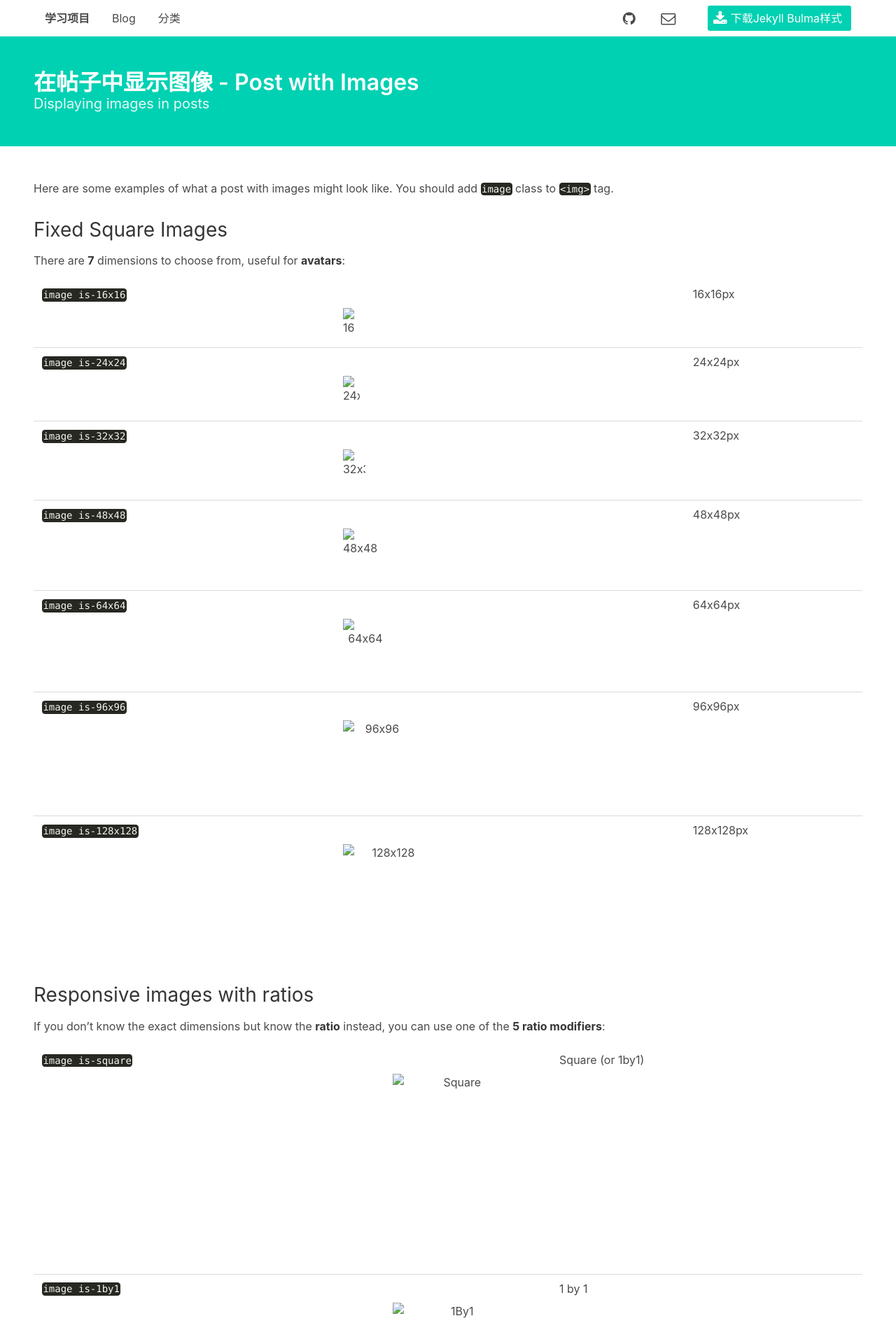
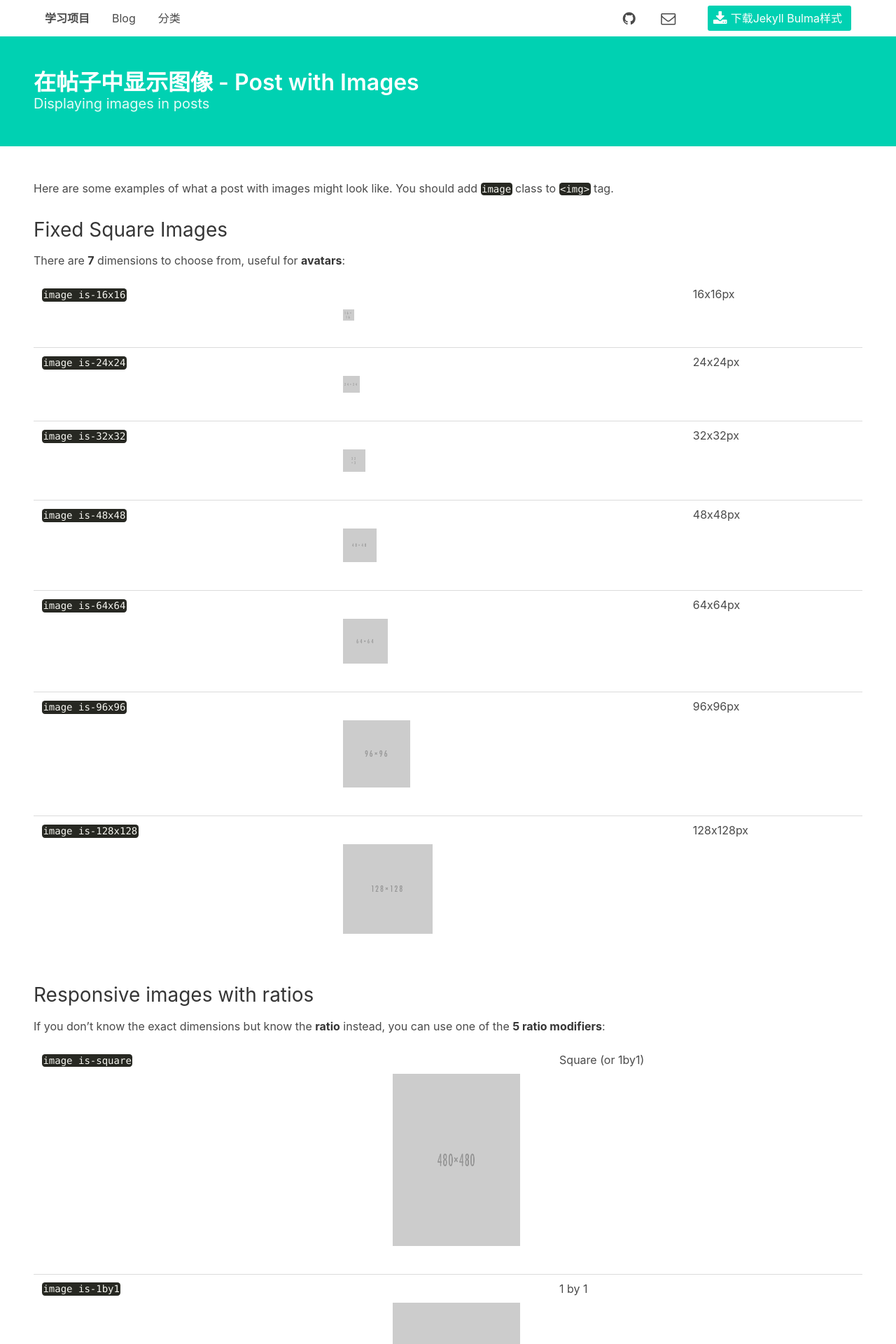
Before and after one commit to laoyangwhy/helloworld, a Jekyll site: the page built from _posts/2017-02-02-markup-post-with-images.md, in a window 1280 px wide. Shown: the top 1920 px of the page at 70% size. Built offline with Jekyll 4.4.1, drawn with Linux system fonts in a browser that asks for light colours; a script that is not in the unit is left out.

Commit message:
mod base_url for other files

```diff
--- a/_config.yml
+++ b/_config.yml
@@ -10,7 +10,7 @@ author:
   name: Eray AYDIN
   bio: "Senior PHP Developer and Linux System Administrator, Free Software Fan, Archy (On Way Trust User), Junior Game Developer"
   email: aydineray@mail.com
-  image: /jekyll-bulma/assets/images/author.jpg
+  image: /helloworld/assets/images/author.jpg
   github: erayaydin
   facebook: erayaydi
   twitter: erayaydi
--- a/_posts/2017-02-02-markup-post-with-images.md
+++ b/_posts/2017-02-02-markup-post-with-images.md
@@ -14,23 +14,23 @@ Here are some examples of what a post with images might look like. You should ad
 
 There are **7** dimensions to choose from, useful for **avatars**:
 
-| `image is-16x16` | <figure class="image is-16x16"><img src="/jekyll-bulma/assets/images/placeholders/16x16.png" alt="16x16" /></figure> | 16x16px
-| `image is-24x24` | <figure class="image is-24x24"><img src="/jekyll-bulma/assets/images/placeholders/24x24.png" alt="24x24" /></figure> | 24x24px
-| `image is-32x32` | <figure class="image is-32x32"><img src="/jekyll-bulma/assets/images/placeholders/32x32.png" alt="32x32" /></figure> | 32x32px
-| `image is-48x48` | <figure class="image is-48x48"><img src="/jekyll-bulma/assets/images/placeholders/48x48.png" alt="48x48" /></figure> | 48x48px
-| `image is-64x64` | <figure class="image is-64x64"><img src="/jekyll-bulma/assets/images/placeholders/64x64.png" alt="64x64" /></figure> | 64x64px
-| `image is-96x96` | <figure class="image is-96x96"><img src="/jekyll-bulma/assets/images/placeholders/96x96.png" alt="96x96" /></figure> | 96x96px
-| `image is-128x128` | <figure class="image is-128x128"><img src="/jekyll-bulma/assets/images/placeholders/128x128.png" alt="128x128" /></figure> | 128x128px
+| `image is-16x16` | <figure class="image is-16x16"><img src="/helloworld/assets/images/placeholders/16x16.png" alt="16x16" /></figure> | 16x16px
+| `image is-24x24` | <figure class="image is-24x24"><img src="/helloworld/assets/images/placeholders/24x24.png" alt="24x24" /></figure> | 24x24px
+| `image is-32x32` | <figure class="image is-32x32"><img src="/helloworld/assets/images/placeholders/32x32.png" alt="32x32" /></figure> | 32x32px
+| `image is-48x48` | <figure class="image is-48x48"><img src="/helloworld/assets/images/placeholders/48x48.png" alt="48x48" /></figure> | 48x48px
+| `image is-64x64` | <figure class="image is-64x64"><img src="/helloworld/assets/images/placeholders/64x64.png" alt="64x64" /></figure> | 64x64px
+| `image is-96x96` | <figure class="image is-96x96"><img src="/helloworld/assets/images/placeholders/96x96.png" alt="96x96" /></figure> | 96x96px
+| `image is-128x128` | <figure class="image is-128x128"><img src="/helloworld/assets/images/placeholders/128x128.png" alt="128x128" /></figure> | 128x128px
 
 ## Responsive images with ratios
 
 If you don't know the exact dimensions but know the **ratio** instead, you can use one of the **5 ratio modifiers**:
 
-| `image is-square` | <figure class="image is-square"><img src="/jekyll-bulma/assets/images/placeholders/480x480.png" alt="Square" /></figure> | Square (or 1by1)
-| `image is-1by1` | <figure class="image is-1by1"><img src="/jekyll-bulma/assets/images/placeholders/480x480.png" alt="1By1" /></figure> | 1 by 1
-| `image is-4by3` | <figure class="image is-4by3"><img src="/jekyll-bulma/assets/images/placeholders/640x480.png" alt="4By3" /></figure> | 4 by 3
-| `image is-3by2` | <figure class="image is-3by2"><img src="/jekyll-bulma/assets/images/placeholders/480x320.png" alt="3By2" /></figure> | 3 by 2
-| `image is-16by9` | <figure class="image is-16by9"><img src="/jekyll-bulma/assets/images/placeholders/640x360.png" alt="16By9" /></figure> | 16 by 9
-| `image is-2by1` | <figure class="image is-2by1"><img src="/jekyll-bulma/assets/images/placeholders/640x320.png" alt="2By1" /></figure> | 2 by 1
+| `image is-square` | <figure class="image is-square"><img src="/helloworld/assets/images/placeholders/480x480.png" alt="Square" /></figure> | Square (or 1by1)
+| `image is-1by1` | <figure class="image is-1by1"><img src="/helloworld/assets/images/placeholders/480x480.png" alt="1By1" /></figure> | 1 by 1
+| `image is-4by3` | <figure class="image is-4by3"><img src="/helloworld/assets/images/placeholders/640x480.png" alt="4By3" /></figure> | 4 by 3
+| `image is-3by2` | <figure class="image is-3by2"><img src="/helloworld/assets/images/placeholders/480x320.png" alt="3By2" /></figure> | 3 by 2
+| `image is-16by9` | <figure class="image is-16by9"><img src="/helloworld/assets/images/placeholders/640x360.png" alt="16By9" /></figure> | 16 by 9
+| `image is-2by1` | <figure class="image is-2by1"><img src="/helloworld/assets/images/placeholders/640x320.png" alt="2By1" /></figure> | 2 by 1
 
 The `.image` container will take up the **whole width** while maintaining the perfect ratio.
```
